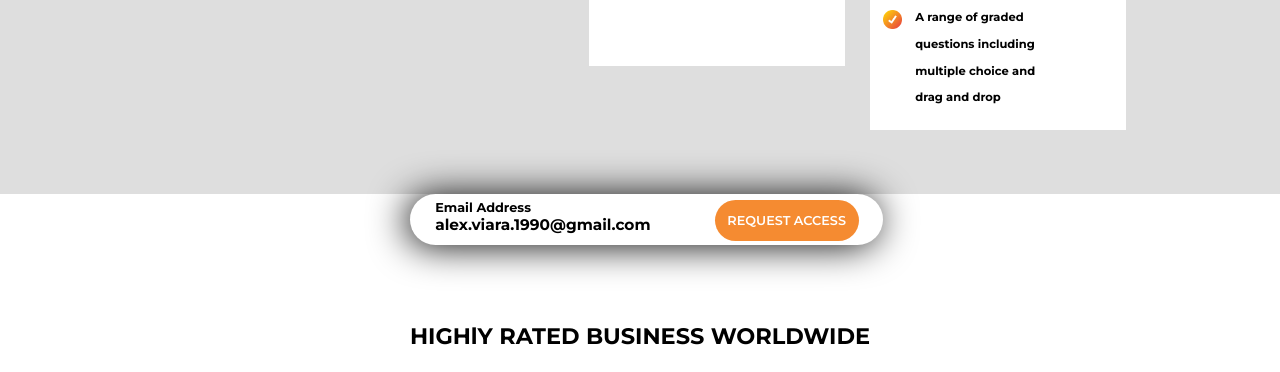
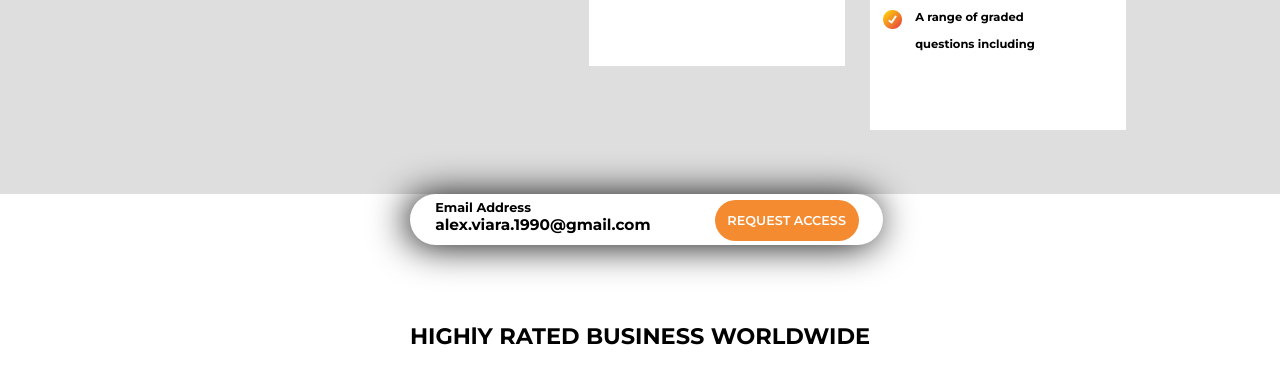
Before and after one commit to UdeshBhatti2004/Template-7, a plain HTML site: page index.html in a window 1280 px wide. Shown: the part 4792-5164 px from the top of the page. Drawn offline with Linux system fonts and the light colour scheme.

Commit message:
Update index.html

```diff
--- a/index.html
+++ b/index.html
@@ -696,8 +696,6 @@
           <div class="right-text-2">
             <h4>A range of graded</h4>
             <h4>questions including</h4>
-            <h4>multiple choice and</h4>
-            <h4>drag and drop</h4>
           </div>
 
 
```
